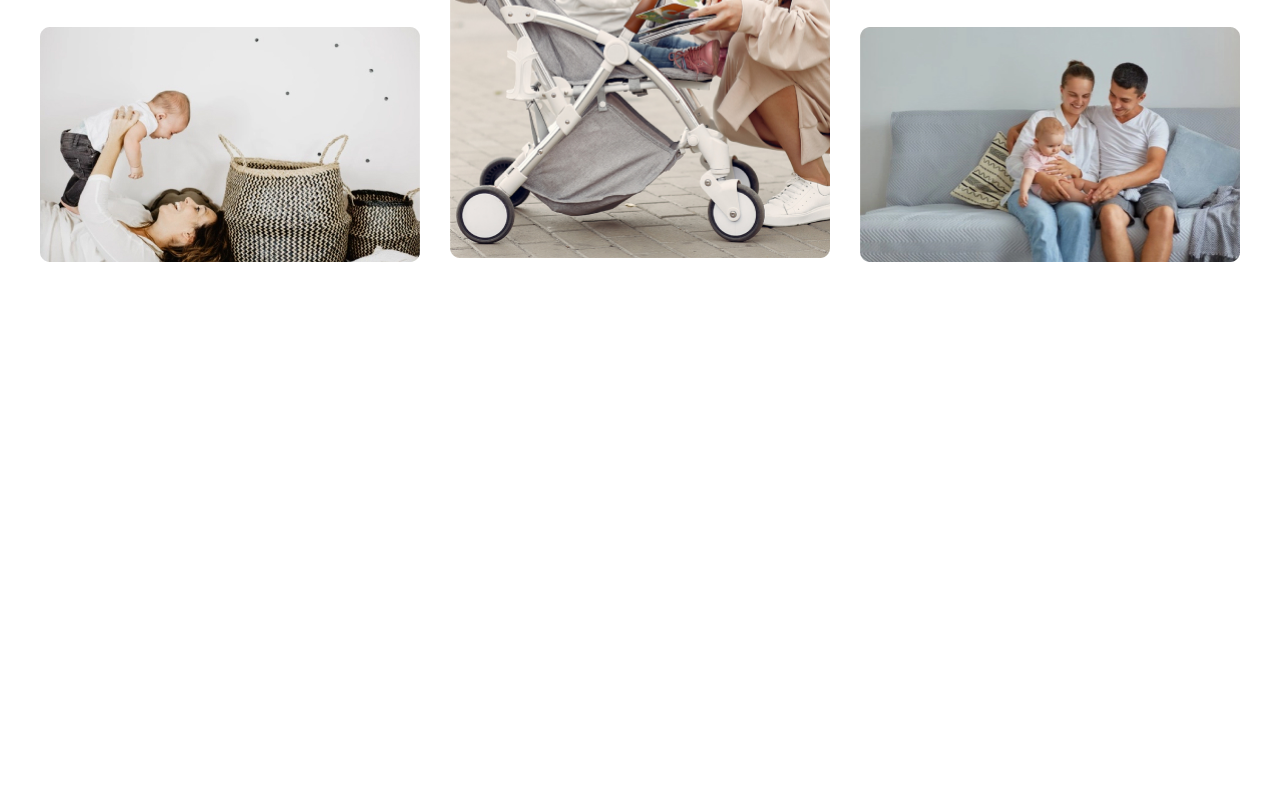
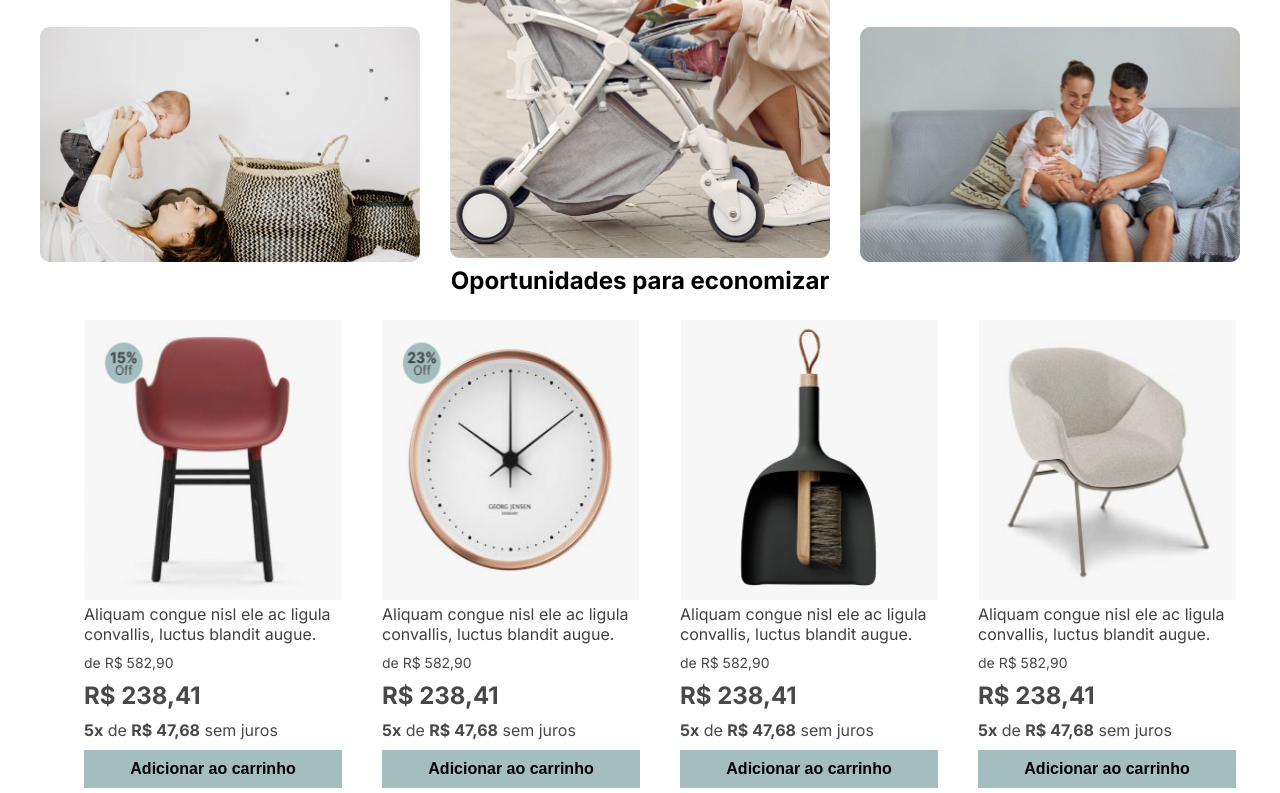
Before and after one commit to Carol-Rocha/teste-ecommerce, a plain HTML site: page index.html in a window 1280 px wide. Shown: the part 363-1156 px from the top of the page. Before the commit the page ends 800 px from the top, so only its background shows below. Drawn offline with Linux system fonts and the light colour scheme.

Commit message:
feat: create showcase section

```diff
--- a/index.html
+++ b/index.html
@@ -42,14 +42,90 @@
     <main>
       <section class="container__mosaic">
         <ul class="mosaic-grid">
-          <li><img src="assets/imgs/banner 01.jpg" alt="Imagem 1"></li>
-          <li><img src="assets/imgs/banner 02.jpg" alt="Imagem 2"></li>
-          <li><img src="assets/imgs/banner 03.jpg" alt="Imagem 3"></li>
-          <li><img src="assets/imgs/banner 04.jpg" alt="Imagem 4"></li>
-          <li><img src="assets/imgs/banner 05.jpg" alt="Imagem 5"></li>
+          <li><img src="assets/imgs/banner 01.jpg" alt="Imagem 1" /></li>
+          <li><img src="assets/imgs/banner 02.jpg" alt="Imagem 2" /></li>
+          <li><img src="assets/imgs/banner 03.jpg" alt="Imagem 3" /></li>
+          <li><img src="assets/imgs/banner 04.jpg" alt="Imagem 4" /></li>
+          <li><img src="assets/imgs/banner 05.jpg" alt="Imagem 5" /></li>
         </ul>
       </section>
-
+      <section class="container__showcase">
+        <h2>Oportunidades para economizar</h2>
+        <ul class="showcase-list">
+          <li class="product-card">
+            <img src="assets/imgs/produto1.jpg" alt="Produto 1" />
+            <div class="product-info">
+              <p class="product-description">
+                Aliquam congue nisl ele ac ligula convallis, luctus blandit
+                augue.
+              </p>
+              <p class="product-price-old">de R$ 582,90</p>
+              <p class="product-price-new">R$ 238,41</p>
+              <p class="product-installments">
+                <strong>5x</strong>
+                de
+                <strong>R$ 47,68</strong>
+                sem juros
+              </p>
+              <button class="add-to-cart">Adicionar ao carrinho</button>
+            </div>
+          </li>
+          <li class="product-card">
+            <img src="assets/imgs/produto2.jpg" alt="Produto 2" />
+            <div class="product-info">
+              <p class="product-description">
+                Aliquam congue nisl ele ac ligula convallis, luctus blandit
+                augue.
+              </p>
+              <p class="product-price-old">de R$ 582,90</p>
+              <p class="product-price-new">R$ 238,41</p>
+              <p class="product-installments">
+                <strong>5x</strong>
+                de
+                <strong>R$ 47,68</strong>
+                sem juros
+              </p>
+              <button class="add-to-cart">Adicionar ao carrinho</button>
+            </div>
+          </li>
+          <li class="product-card">
+            <img src="assets/imgs/produto3.jpg" alt="Produto 3" />
+            <div class="product-info">
+              <p class="product-description">
+                Aliquam congue nisl ele ac ligula convallis, luctus blandit
+                augue.
+              </p>
+              <p class="product-price-old">de R$ 582,90</p>
+              <p class="product-price-new">R$ 238,41</p>
+              <p class="product-installments">
+                <strong>5x</strong>
+                de
+                <strong>R$ 47,68</strong>
+                sem juros
+              </p>
+              <button class="add-to-cart">Adicionar ao carrinho</button>
+            </div>
+          </li>
+          <li class="product-card">
+            <img src="assets/imgs/produto4.jpg" alt="Produto 4" />
+            <div class="product-info">
+              <p class="product-description">
+                Aliquam congue nisl ele ac ligula convallis, luctus blandit
+                augue.
+              </p>
+              <p class="product-price-old">de R$ 582,90</p>
+              <p class="product-price-new">R$ 238,41</p>
+              <p class="product-installments">
+                <strong>5x</strong>
+                de
+                <strong>R$ 47,68</strong>
+                sem juros
+              </p>
+              <button class="add-to-cart">Adicionar ao carrinho</button>
+            </div>
+          </li>
+        </ul>
+      </section>
     </main>
   </body>
 </html>
--- a/styles.css
+++ b/styles.css
@@ -82,11 +82,11 @@ header {
 }
 
 main {
-  padding-top: 120px;
+  padding-top: 180px;
 }
 
 .container__mosaic {
-  /* padding: 20px; */
+  padding: 0 20px;
   display: flex;
   justify-content: center;
   width: 100%;
@@ -105,6 +105,81 @@ main {
   height: auto;
 }
 
+.container__showcase {
+  display: flex;
+  flex-direction: column;
+  justify-content: center;
+  align-items: center;
+  gap: 20px;
+  width: 100%;
+
+  /* background-color: red; */
+}
+
+.showcase-list {
+  display: flex;
+  flex-direction: row;
+  flex-wrap: wrap;
+  gap: 30px;
+}
+
+.product-card {
+  padding: 5px;
+  width: 268px;
+}
+
+.product-card img {
+  width: 100%;
+  height: 280px;
+  align-self: center;
+}
+
+.product-info {
+  display: flex;
+  flex-direction: column;
+  gap: 10px;
+
+  align-items: start;
+}
+
+.product-description {
+  color: #404040;
+  font-size: 1rem;
+  word-break: break-all;
+}
+
+.product-price-old {
+  color: #484848;
+  font-size: 0.875rem;
+  font-weight: light;
+}
+
+.product-price-new {
+  color: #484848;
+  font-size: 1.5rem;
+  font-weight: bold;
+}
+
+.product-installments {
+  color: #484848;
+  font-size: 1rem;
+}
+
+.add-to-cart {
+  color: #000000;
+  font-size: 1rem;
+  font-weight: bold;
+
+  border: none;
+  background-color: #a4bebf;
+
+  padding: 10px 20px;
+  width: 100%;
+  align-self: center;
+
+  cursor: pointer;
+}
+
 @media (min-width: 768px) {
   .container {
     max-width: 1200px;
@@ -114,6 +189,10 @@ main {
   .nav-bar__list {
     flex-direction: row;
     gap: 30px;
+  }
+
+  main {
+    padding-top: 120px;
   }
 
   .mosaic-grid {
```
Also changed, not shown: assets/imgs/produto1.jpg (renamed from assets/imgs/foto.jpg), assets/imgs/produto2.jpg (renamed from assets/imgs/foto (1).jpg), assets/imgs/produto3.jpg (renamed from assets/imgs/foto (2).jpg), assets/imgs/produto4.jpg (renamed from assets/imgs/foto (3).jpg).
